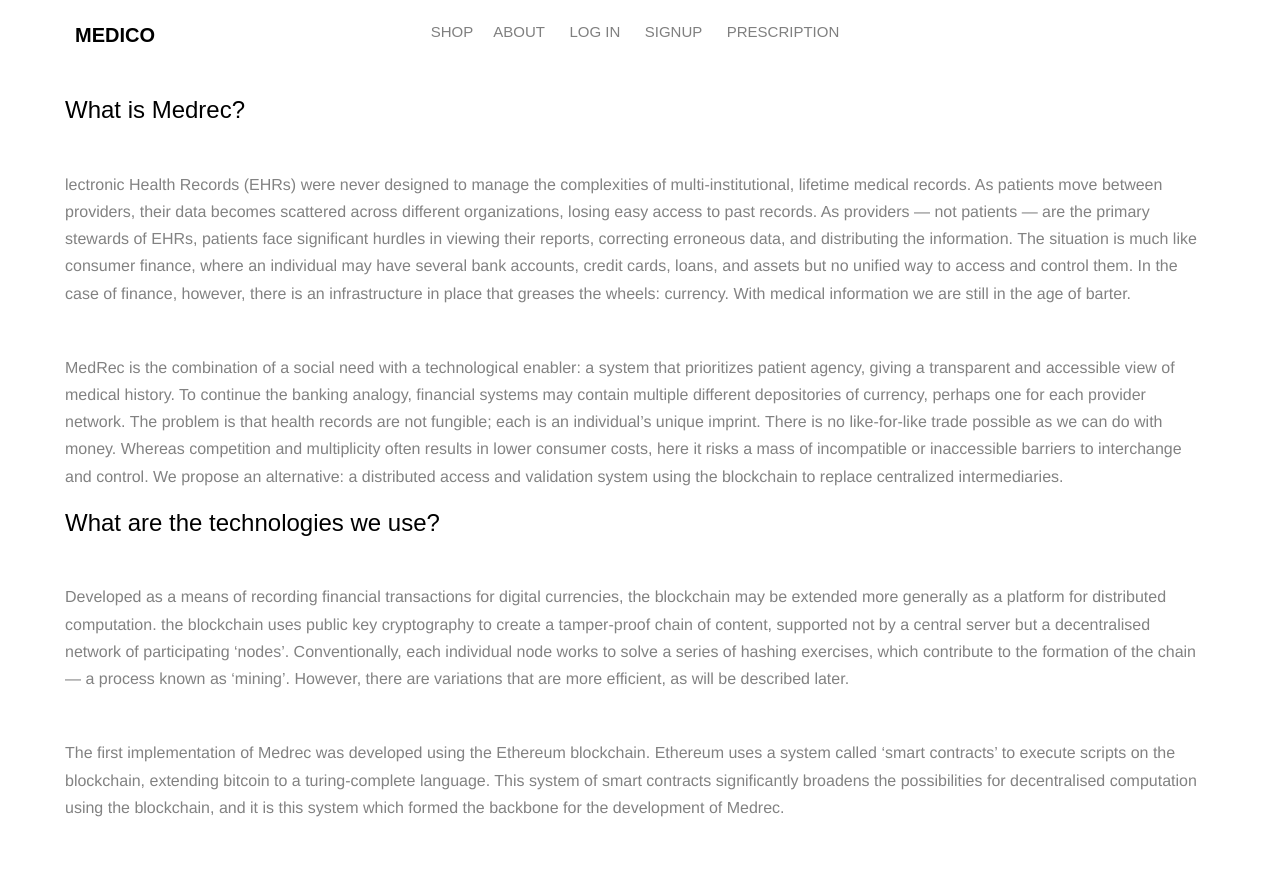
After one commit to PratibhaShrivastav/Medical-ecommerce-dapp, a Django app: page /about/ in a window 1280 px wide. The commit adds this page. Run offline with Django 3.2, Linux system fonts and the light colour scheme; some libraries are stand-ins or nearby versions.

Commit message:
added about page

```diff
--- a/MedicalDapp/urls.py
+++ b/MedicalDapp/urls.py
@@ -17,11 +17,11 @@ from django.contrib import admin
 from django.urls import path,include
 from django.conf import settings
 from django.conf.urls.static import static
-from .views import Home
+from .views import Home,About
 from MedicalDapp import views
 urlpatterns = [
     path('admin/', admin.site.urls),
     path('',Home,name='home'),
     path('accounts/',include('accounts.urls')),
-
+    path('about/',About,name='about'),
 ]+ static(settings.MEDIA_URL, document_root=settings.MEDIA_ROOT)
--- a/MedicalDapp/views.py
+++ b/MedicalDapp/views.py
@@ -20,3 +20,5 @@ def Home(request):
     context = {'products' : products_data}
 
     return render(request, 'index.html', context)
+def About(request):
+    return render(request, 'about.html', context={})
--- /dev/null
+++ b/templates/about.html
@@ -0,0 +1,118 @@
+{% load static %}
+<!DOCTYPE HTML>
+<html>
+	<head>
+	<meta charset="utf-8">
+	<meta http-equiv="X-UA-Compatible" content="IE=edge">
+	<title>Medical Ecommerce dapp</title>
+	<meta name="viewport" content="width=device-width, initial-scale=1">
+	<link rel="stylesheet" href="https://use.fontawesome.com/releases/v5.8.1/css/all.css" integrity="sha384-50oBUHEmvpQ+1lW4y57PTFmhCaXp0ML5d60M1M7uH2+nqUivzIebhndOJK28anvf" crossorigin="anonymous"
+  <!-- Facebook and Twitter integration -->
+	<meta property="og:title" content=""/>
+	<meta property="og:image" content=""/>
+	<meta property="og:url" content=""/>
+	<meta property="og:site_name" content=""/>
+	<meta property="og:description" content=""/>
+	<meta name="twitter:title" content="" />
+	<meta name="twitter:image" content="" />
+	<meta name="twitter:url" content="" />
+	<meta name="twitter:card" content="" />
+
+	<!-- <link href="https://fonts.googleapis.com/css?family=Montserrat:400,700" rel="stylesheet"> -->
+	<!-- <link href="https://fonts.googleapis.com/css?family=Playfair+Display:400,400i" rel="stylesheet"> -->
+
+	<!-- Animate.css -->
+	<link rel="stylesheet" href="{% static 'css/animate.css' %}">
+	<!-- Icomoon Icon Fonts-->
+	<link rel="stylesheet" href="{% static 'css/icomoon.css' %}">
+	<!-- Bootstrap  -->
+	<link rel="stylesheet" href="{% static 'css/bootstrap.css' %}">
+
+	<!-- Flexslider  -->
+	<link rel="stylesheet" href="{% static 'css/flexslider.css' %}">
+
+	<!-- Owl Carousel  -->
+	<link rel="stylesheet" href="{% static 'css/owl.carousel.min.css' %}">
+	<link rel="stylesheet" href="{% static 'css/owl.theme.default.min.css' %}">
+
+	<!-- Theme style  -->
+	<link rel="stylesheet" href="{% static 'css/style.css' %}">
+
+	<!-- Modernizr JS -->
+	<script src="{% static 'js/modernizr-2.6.2.min.js' %}"></script>
+	<!-- FOR IE9 below -->
+	<!--[if lt IE 9]>
+	<script src="js/respond.min.js"></script>
+	<![endif]-->
+
+	</head>
+	<body>
+
+
+	   <nav class="fh5co-nav" role="navigation">
+	<div class="container">
+		<div class="row">
+				<div class="col-md-3 col-xs-2">
+
+					 <div id="fh5co-logo"><a href="{% url 'home' %}">Medico</a></div>
+				</div>
+                <div class="col-md-6 col-xs-6 text-center menu-1">
+					<ul>
+						<li class="has-dropdown">
+							<a style="font-size:15px" href="{% url 'home' %}">Shop</a>
+
+							<ul class="dropdown">
+								<li><a href="single.html">Single Shop</a></li>
+
+							</ul>
+
+							<li><a style="font-size:15px" href="{% url 'about' %}">ABOUT</a></li>
+						</li>
+
+						{% if not user.is_authenticated %}
+						<li><a style="font-size:15px" href="{% url 'accounts:login' %}">Log In</a></li>
+						<li><a style="font-size:15px" href="{% url 'accounts:signup' %}">Signup</a></li>
+						<li><a style="font-size:15px" href="{% url 'home' %}">Prescription</a></li>
+						<!-- <li><a style="font-size:18px" href="#ishu">Features</a></li> -->
+						{% else %}
+						<li><a style="font-size:15px" href="{% url 'accounts:logout' %}">Log Out</a></li>
+						{% endif %}
+					</ul>
+                </div>
+
+				<div class="col-md-3 col-xs-4 text-right hidden-xs menu-2">
+					<ul>
+						{% comment %} <li class="search">
+							<div class="input-group">
+						      <input type="text" placeholder="Search..">
+						      <span class="input-group-btn">
+						        <button class="btn btn-primary" type="button"><i class="icon-search"></i></button>
+						      </span>
+						    </div>
+						</li> {% endcomment %}
+						{% if request.user.is_authenticated %}
+						<!-- <li><a style="font-size:18px" href="#ishu">Features</a></li> -->
+						<li class="shopping-cart"><a href="/accounts/cart" class="cart"><span><i class="fas fa-2x fa-shopping-cart"></i></span></a></li>
+						{% endif %}
+					</ul>
+				</div>
+			</div>
+
+		</div>
+     </nav>
+     <div class="container"><br>
+
+         <h3>What is Medrec?</h3>
+         <br>
+         <p>lectronic Health Records (EHRs) were never designed to manage the complexities of multi-institutional, lifetime medical records. As patients move between providers, their data becomes scattered across different organizations, losing easy access to past records. As providers — not patients — are the primary stewards of EHRs, patients face significant hurdles in viewing their reports, correcting erroneous data, and distributing the information. The situation is much like consumer finance, where an individual may have several bank accounts, credit cards, loans, and assets but no unified way to access and control them. In the case of finance, however, there is an infrastructure in place that greases the wheels: currency. With medical information we are still in the age of barter.
+
+            </p><br>
+
+            <p>MedRec is the combination of a social need with a technological enabler: a system that prioritizes patient agency, giving a transparent and accessible view of medical history. To continue the banking analogy, financial systems may contain multiple different depositories of currency, perhaps one for each provider network. The problem is that health records are not fungible; each is an individual’s unique imprint. There is no like-for-like trade possible as we can do with money. Whereas competition and multiplicity often results in lower consumer costs, here it risks a mass of incompatible or inaccessible barriers to interchange and control. We propose an alternative: a distributed access and validation system using the blockchain to replace centralized intermediaries.</p>
+     <h3>What are the technologies we use?</h3><br>
+     <p>Developed as a means of recording financial transactions for digital currencies, the blockchain may be extended more generally as a platform for distributed computation. the blockchain uses public key cryptography to create a tamper-proof chain of content, supported not by a central server but a decentralised network of participating ‘nodes’. Conventionally, each individual node works to solve a series of hashing exercises, which contribute to the formation of the chain — a process known as ‘mining’. However, there are variations that are more efficient, as will be described later.</p>
+     <br>
+            <p>The first implementation of Medrec was developed using the Ethereum blockchain. Ethereum uses a system called ‘smart contracts’ to execute scripts on the blockchain, extending bitcoin to a turing-complete language. This system of smart contracts significantly broadens the possibilities for decentralised computation using the blockchain, and it is this system which formed the backbone for the development of Medrec.</p>
+        </div>
+   </body>
+</html>
```
Also changed, not shown: templates/index.html (+8 -7 lines), db.sqlite3.
